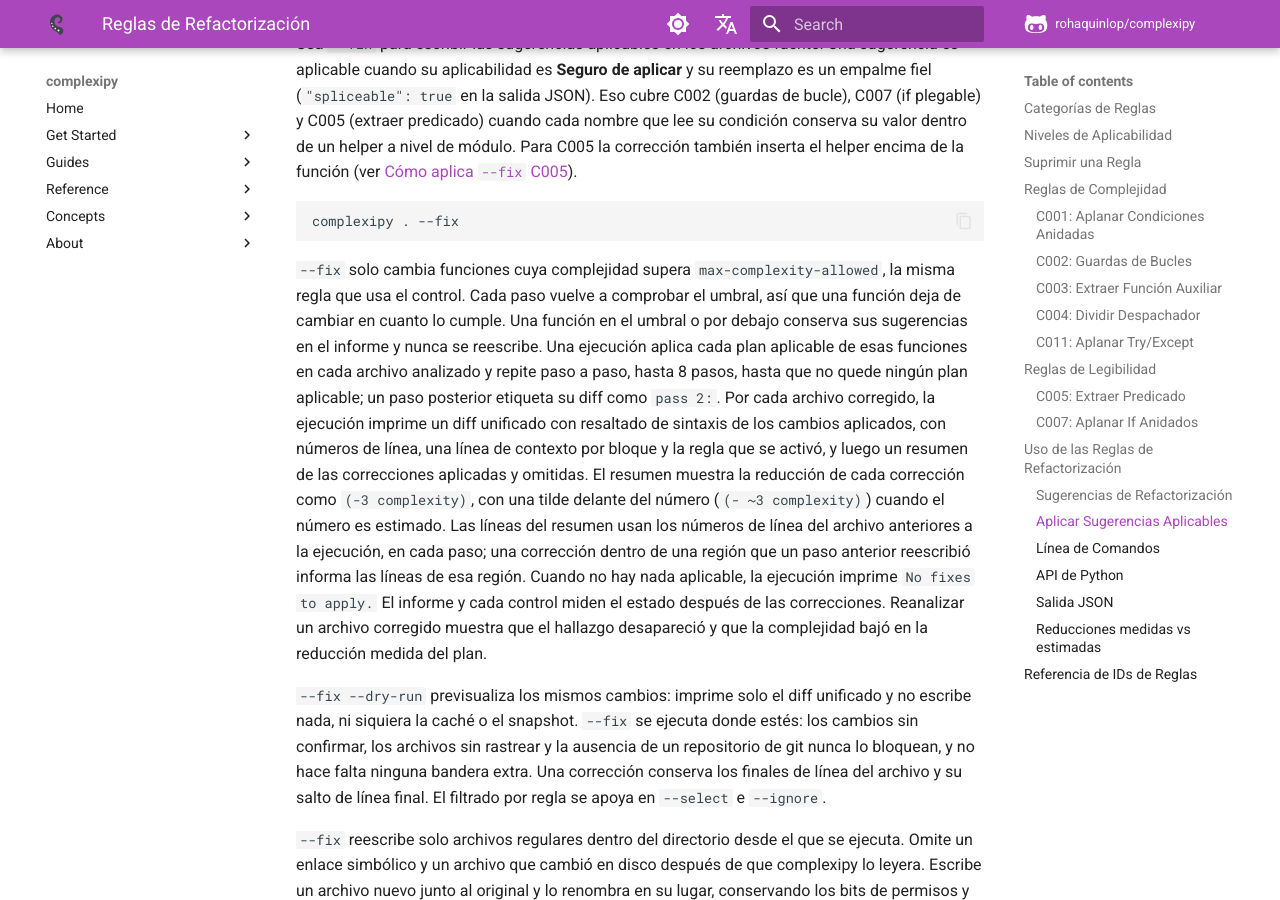
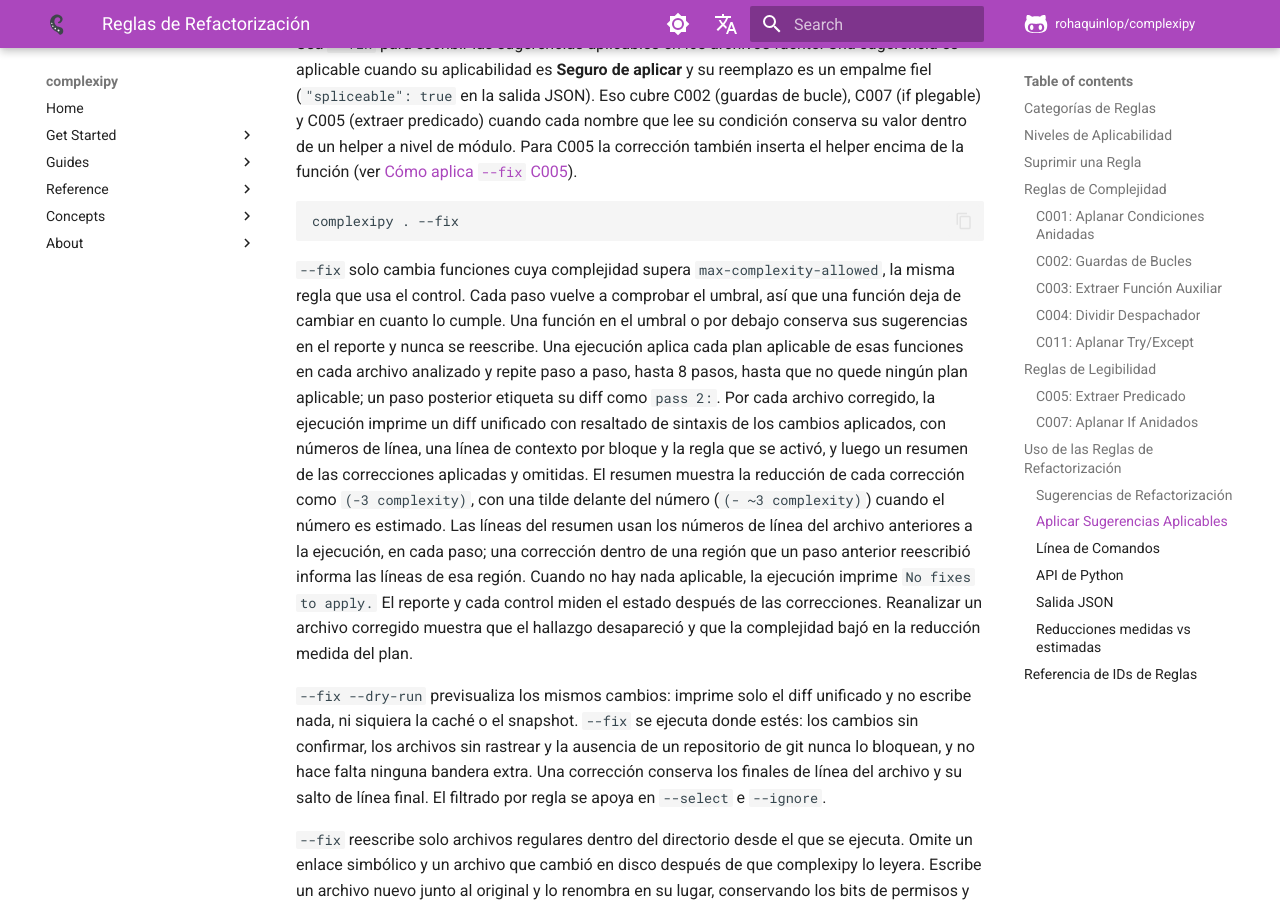
Before and after one commit to rohaquinlop/complexipy, an MkDocs documentation site: the page built from docs/es/refactoring-rules.md, in a window 1280 px wide and 900 px high, scrolled down 11114 px. Built offline with MkDocs 1.6.1 and Material for MkDocs 9.7.7, drawn with Linux system fonts in a browser that asks for light colours; comment, search, counter and statistics services are not loaded.

Commit message:
docs(es): use reporte for report in every live page

````diff
--- a/docs/es/refactoring-rules.md
+++ b/docs/es/refactoring-rules.md
@@ -468,7 +468,7 @@ Usa `--fix` para escribir las sugerencias aplicables en los archivos fuente. Una
 complexipy . --fix
 ```
 
-`--fix` solo cambia funciones cuya complejidad supera `max-complexity-allowed`, la misma regla que usa el control. Cada paso vuelve a comprobar el umbral, así que una función deja de cambiar en cuanto lo cumple. Una función en el umbral o por debajo conserva sus sugerencias en el informe y nunca se reescribe. Una ejecución aplica cada plan aplicable de esas funciones en cada archivo analizado y repite paso a paso, hasta 8 pasos, hasta que no quede ningún plan aplicable; un paso posterior etiqueta su diff como `pass 2:`. Por cada archivo corregido, la ejecución imprime un diff unificado con resaltado de sintaxis de los cambios aplicados, con números de línea, una línea de contexto por bloque y la regla que se activó, y luego un resumen de las correcciones aplicadas y omitidas. El resumen muestra la reducción de cada corrección como `(-3 complexity)`, con una tilde delante del número (`(- ~3 complexity)`) cuando el número es estimado. Las líneas del resumen usan los números de línea del archivo anteriores a la ejecución, en cada paso; una corrección dentro de una región que un paso anterior reescribió informa las líneas de esa región. Cuando no hay nada aplicable, la ejecución imprime `No fixes to apply.` El informe y cada control miden el estado después de las correcciones. Reanalizar un archivo corregido muestra que el hallazgo desapareció y que la complejidad bajó en la reducción medida del plan.
+`--fix` solo cambia funciones cuya complejidad supera `max-complexity-allowed`, la misma regla que usa el control. Cada paso vuelve a comprobar el umbral, así que una función deja de cambiar en cuanto lo cumple. Una función en el umbral o por debajo conserva sus sugerencias en el reporte y nunca se reescribe. Una ejecución aplica cada plan aplicable de esas funciones en cada archivo analizado y repite paso a paso, hasta 8 pasos, hasta que no quede ningún plan aplicable; un paso posterior etiqueta su diff como `pass 2:`. Por cada archivo corregido, la ejecución imprime un diff unificado con resaltado de sintaxis de los cambios aplicados, con números de línea, una línea de contexto por bloque y la regla que se activó, y luego un resumen de las correcciones aplicadas y omitidas. El resumen muestra la reducción de cada corrección como `(-3 complexity)`, con una tilde delante del número (`(- ~3 complexity)`) cuando el número es estimado. Las líneas del resumen usan los números de línea del archivo anteriores a la ejecución, en cada paso; una corrección dentro de una región que un paso anterior reescribió informa las líneas de esa región. Cuando no hay nada aplicable, la ejecución imprime `No fixes to apply.` El reporte y cada control miden el estado después de las correcciones. Reanalizar un archivo corregido muestra que el hallazgo desapareció y que la complejidad bajó en la reducción medida del plan.
 
 `--fix --dry-run` previsualiza los mismos cambios: imprime solo el diff unificado y no escribe nada, ni siquiera la caché o el snapshot. `--fix` se ejecuta donde estés: los cambios sin confirmar, los archivos sin rastrear y la ausencia de un repositorio de git nunca lo bloquean, y no hace falta ninguna bandera extra. Una corrección conserva los finales de línea del archivo y su salto de línea final. El filtrado por regla se apoya en `--select` e `--ignore`.
 
````
Also changed, not shown: docs/es/api-reference.md (+2 -2 lines), docs/es/ignores.md (+1 -1 lines), docs/es/usage-guide.md (+1 -1 lines).
